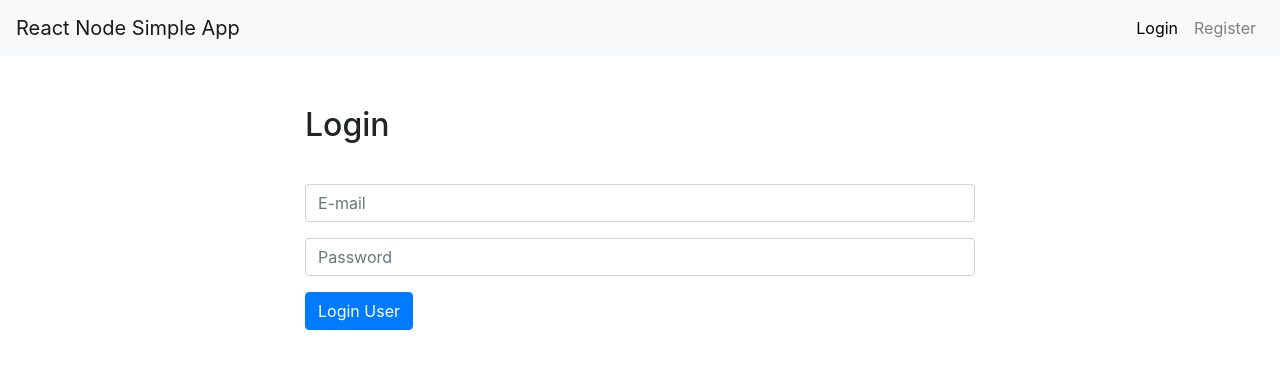
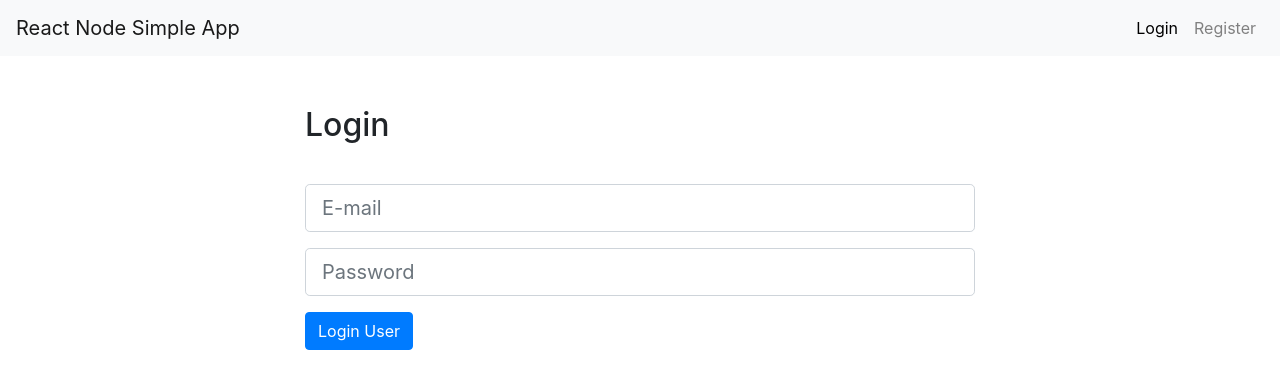
Before and after one commit to Shahra/mern_template, a React (Create React App) app in the folder client/: page /login in a window 1280 px wide. Shown: the top 388 px of the page. Built offline with nearby package versions, Linux system fonts and the light colour scheme.

Commit message:
connect login component to redux store

```diff
--- a/client/src/components/Login.jsx
+++ b/client/src/components/Login.jsx
@@ -1,4 +1,9 @@
 import React, { Component } from 'react';
+import { connect } from 'react-redux';
+import PropTypes from 'prop-types';
+import { withRouter } from 'react-router-dom';
+import { loginUser } from '../actions/authentication';
+import classnames from 'classnames';
 
 class Login extends Component {
   state = {
@@ -18,10 +23,20 @@ class Login extends Component {
 
     const { email, password } = this.state;
     const user = { email, password };
-    console.log(user);
+    this.props.loginUser(user);
+  }
+
+  componentWillReceiveProps(nextProps) {
+    if (nextProps.errors) {
+      this.setState({
+        errors: nextProps.errors
+      })
+    }
   }
 
   render() {
+    const { errors } = this.state;
+
     return (
       <div className = "container" style = {{ marginTop: '50px', width: '700px' }}>
         <h2 style={{marginBottom: '40px'}}>Login</h2>
@@ -30,21 +45,23 @@ class Login extends Component {
             <input
               type="email"
               placeholder="E-mail"
-              className="form-control"
+              className = {classnames('form-control form-control-lg', {'is-invalid': errors.email})}
               name="email"
               onChange={ this.handleInputChange }
               value={ this.state.email }
             />
+            {errors.email && (<div className="invalid-feedback">{errors.email}</div>)}
           </div>
           <div className="form-group">
             <input
               type="password"
               placeholder="Password"
-              className="form-control"
+              className = {classnames('form-control form-control-lg', {'is-invalid': errors.password})}
               name="password"
               onChange={ this.handleInputChange }
               value={ this.state.password }
             />
+            {errors.password && (<div className="invalid-feedback">{errors.password}</div>)}
           </div>
           <div className="form-group">
             <button type="submit" className="btn btn-primary">
@@ -57,4 +74,14 @@ class Login extends Component {
   }
 }
 
-export default Login;
+Login.propTypes = {
+  loginUser: PropTypes.func.isRequired,
+  errors: PropTypes.object.isRequired
+};
+
+const mapStateToProps = state => ({
+  errors: state.errors
+})
+
+export default connect(mapStateToProps, { loginUser })
+  (withRouter(Login));
```
